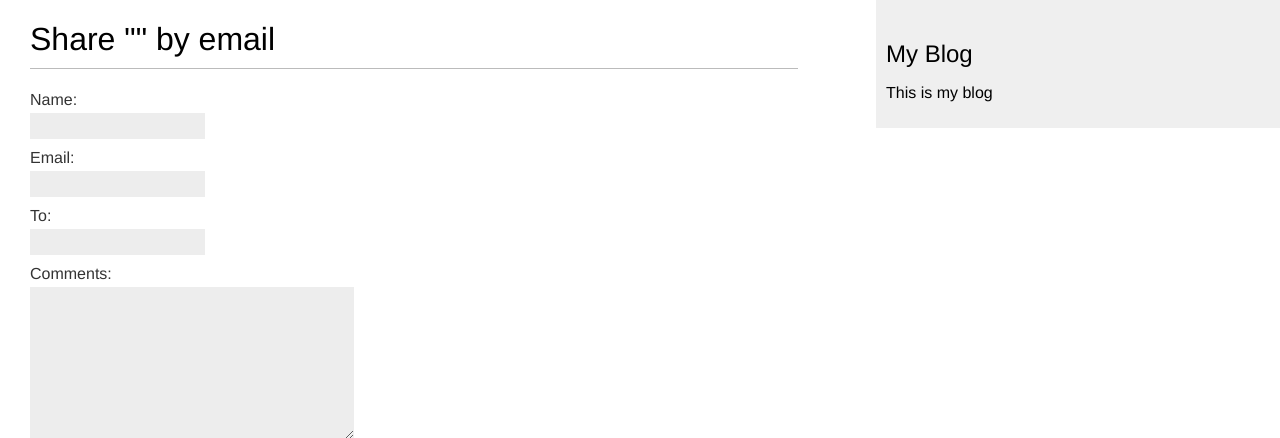
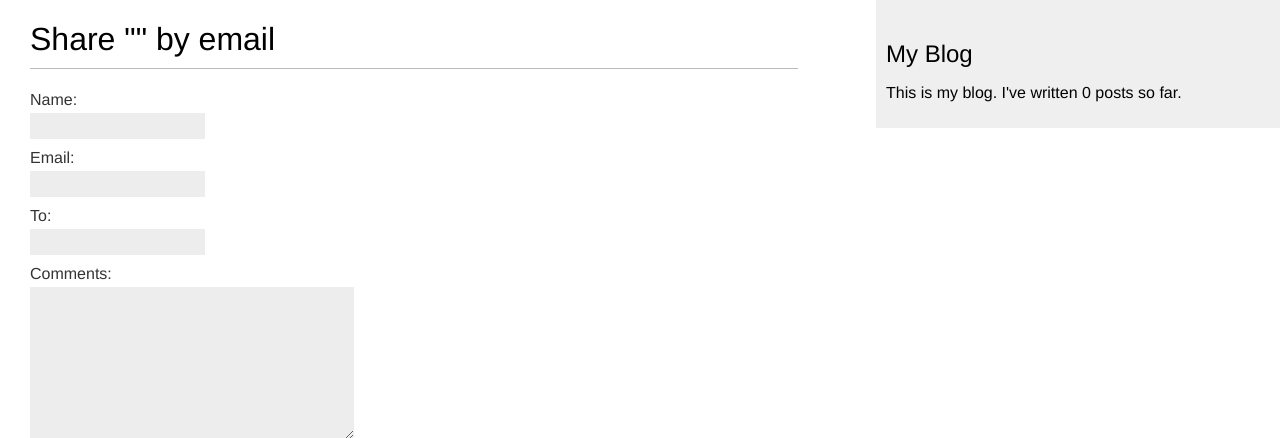
Before and after one commit to TheDancerCodes/django-2.0-blog, a Django app: template blog/templates/blog/post/share.html in a window 1280 px wide. Shown: the top 438 px of the page. Run offline with Django 3.2, Linux system fonts and the light colour scheme; the template is opened without the code that fills it: values that come from a table or form of the project are taken from there, others are empty.

Commit message:
[FEATURE] Creating custom template tags: [+] Creating a simple template tag that returns the number of posts published do far. `simple_tag`

```diff
--- a/blog/templates/blog/base.html
+++ b/blog/templates/blog/base.html
@@ -1,6 +1,10 @@
 <!--Includes the main HTML structure of the website & divides the
 	content into main content area or sidebar.-->
 
+<!-- Make custom template tags available to template.
+    Use name of the Python module containing your template tags and filters, `blog_tags`
+    -->
+{% load blog_tags %}
 {% load static %}
 <!DOCTYPE html>
 <html>
@@ -15,7 +19,8 @@
 	</div>
 	<div id="sidebar">
 		<h2>My Blog</h2>
-		   <p>This is my blog</p>
+			<!-- Use tag created to display total posts. -->
+		   <p>This is my blog. I've written {% total_posts %} posts so far.</p>
 	</div>
 </body>
 </html>
--- /dev/null
+++ b/blog/templatetags/blog_tags.py
@@ -0,0 +1,10 @@
+from django import template
+from ..models import Post
+
+register = template.Library()
+
+
+# A simple template tag that returns no. of posts published.
+@register.simple_tag
+def total_posts():
+    return Post.published.count()
```
Also changed, not shown: blog/templatetags/__init__.py (added).
